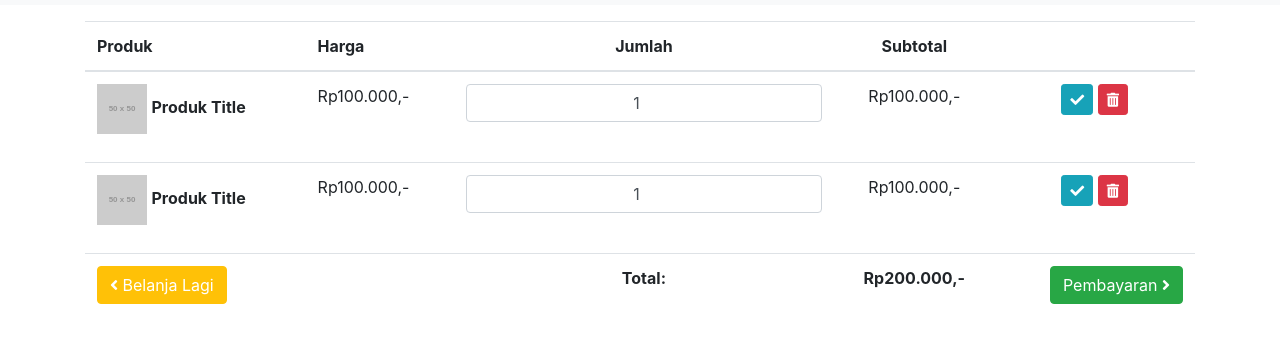
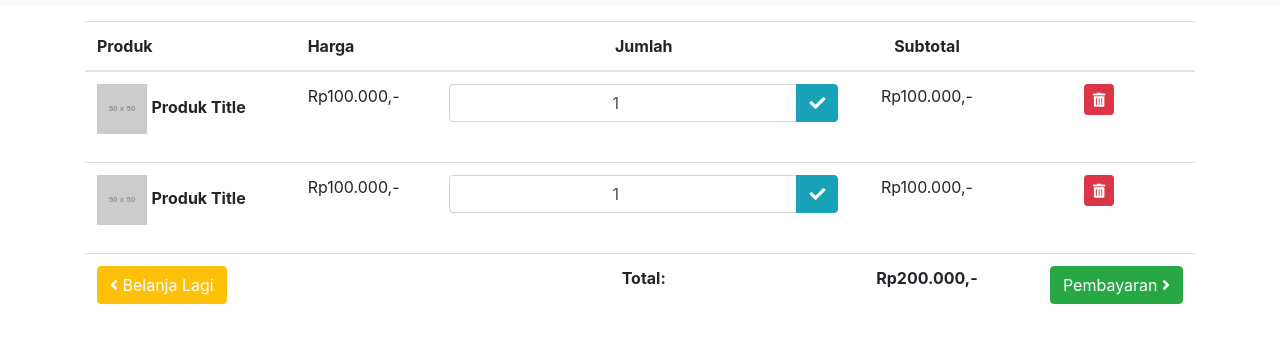
Before and after one commit to hxor/cishop-template, a plain HTML site: page cart.html in a window 1280 px wide. Shown: the part 51-394 px from the top of the page. Drawn offline with Linux system fonts and the light colour scheme; placeholder pictures from the web are drawn by us.

Commit message:
Cart Page #2

```diff
--- a/cart.html
+++ b/cart.html
@@ -76,30 +76,36 @@
                             </td>
                             <td>Rp100.000,-</td>
                             <td class="text-center">
-                                <input type="number" name="" id="" value="1" class="form-control text-center">
+                                <div class="input-group">
+                                    <input type="number" class="form-control text-center" value="1">
+                                    <div class="input-group-append">
+                                        <button class="btn btn-info" type="submit"><i class="fas fa-check"></i></button>
+                                    </div>
+                                </div>
                             </td>
                             <td class="text-center">Rp100.000,-</td>
                             <td class="text-center">
-                                <button type="submit" class="btn btn-sm btn-info"><i class="fas fa-check"></i></button>
                                 <button type="button" class="btn btn-sm btn-danger"><i class="fas fa-trash-alt"></i></button>
                             </td>
                         </form>
                         </tr>
                         <tr>
-                            <form action="">
                             <td>
                                 <p><img src="https://placehold.co/50x50" alt=""> <strong>Produk Title</strong></p>
                             </td>
                             <td>Rp100.000,-</td>
                             <td class="text-center">
-                                    <input type="number" name="" id="" value="1" class="form-control text-center">
+                                <div class="input-group">
+                                    <input type="number" class="form-control text-center" value="1">
+                                    <div class="input-group-append">
+                                        <button class="btn btn-info" type="submit"><i class="fas fa-check"></i></button>
+                                    </div>
+                                </div>
                             </td>
                             <td class="text-center">Rp100.000,-</td>
                             <td class="text-center">
-                                    <button type="submit" class="btn btn-sm btn-info"><i class="fas fa-check"></i></button>
                                 <button type="button" class="btn btn-sm btn-danger"><i class="fas fa-trash-alt"></i></button>
                             </td>
-                            </form>
                         </tr>
                     </tbody>
                     <tfoot>
```
Lines whose indentation alone changed are shown as unchanged.
